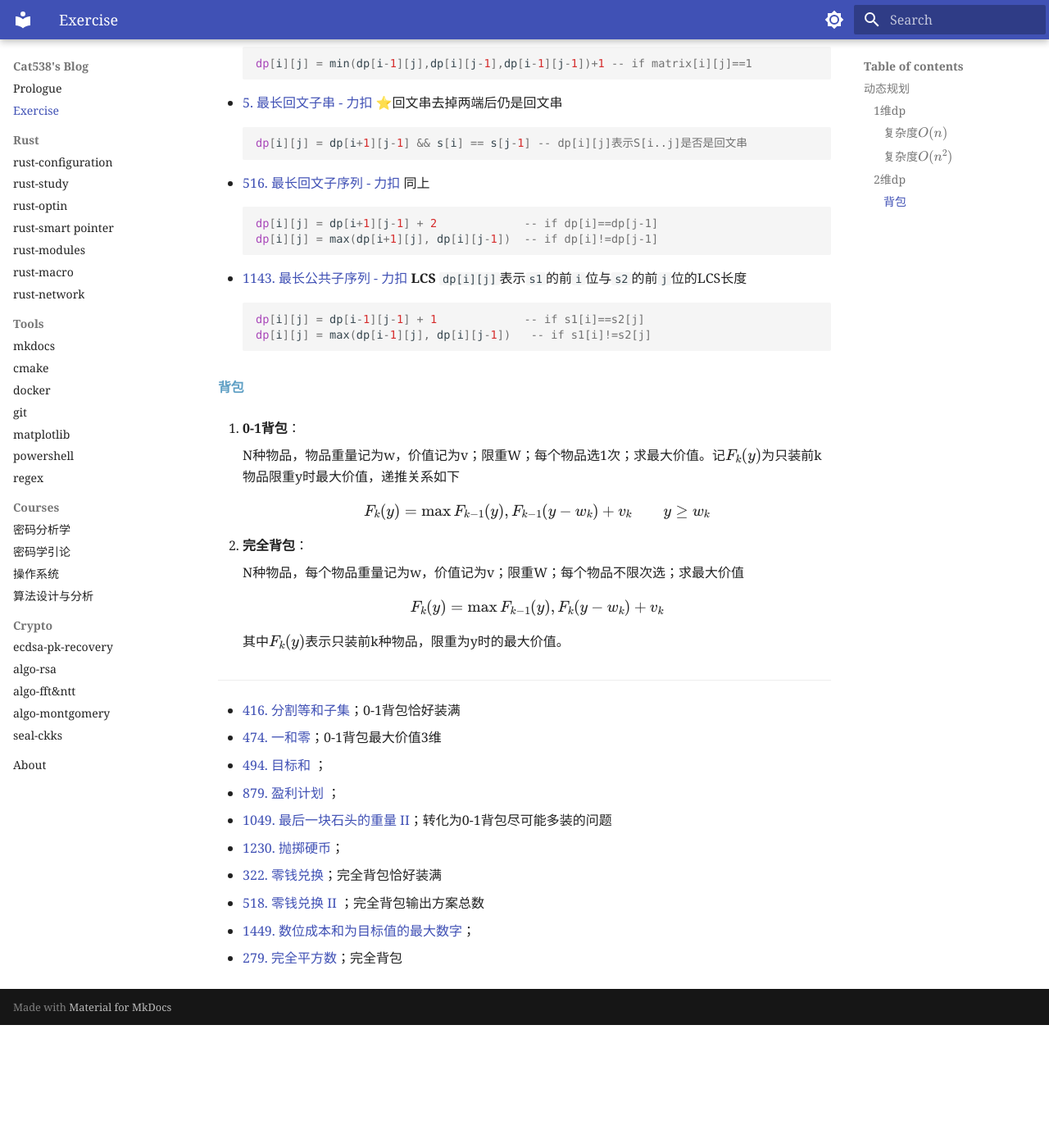
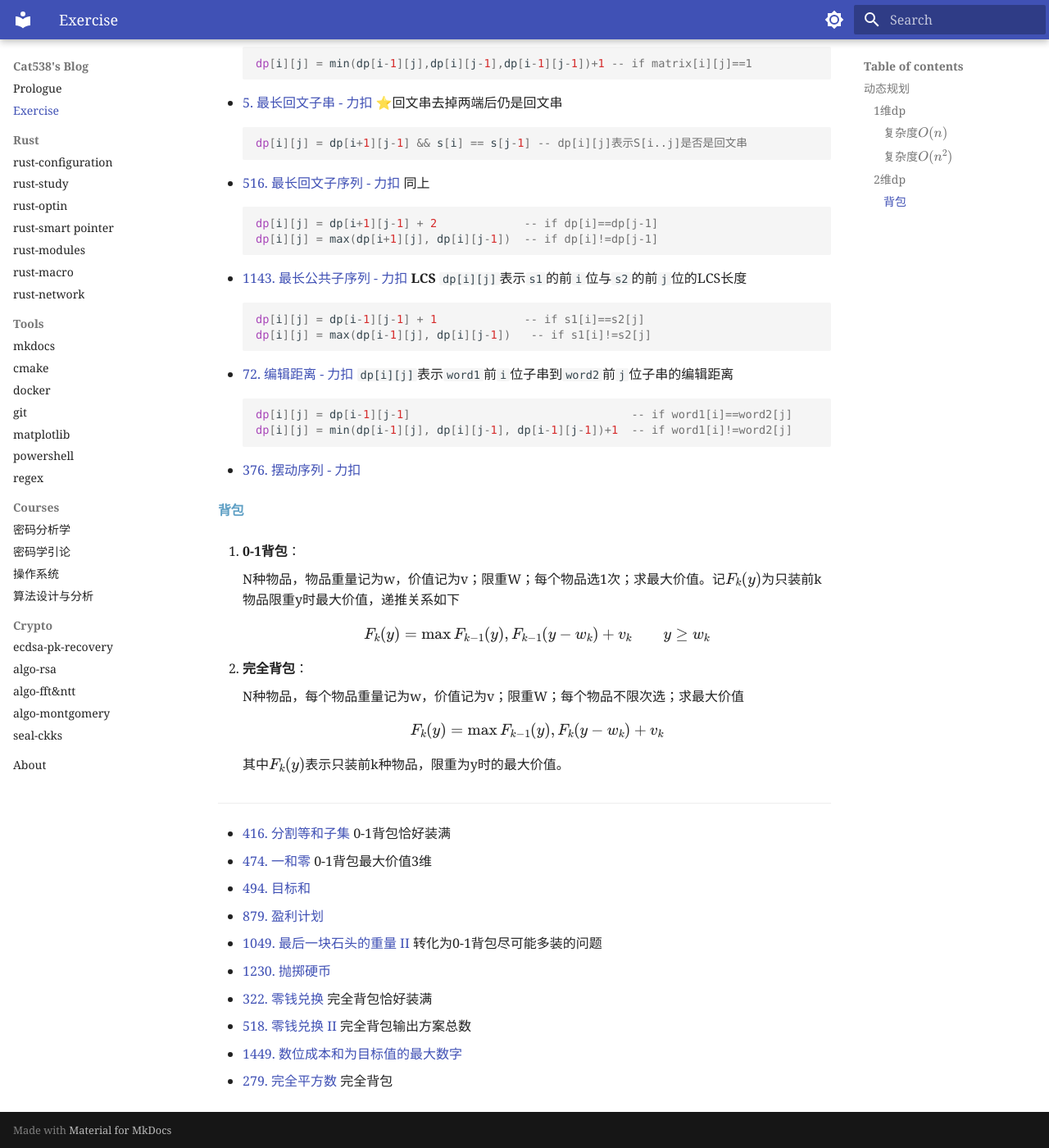
Before and after one commit to cat538/cat538.github.io, an MkDocs documentation site: the page built from docs/plan.md, in a window 1280 px wide and 1400 px high, scrolled down 3647 px. Shown: the whole window at 82% size. Built offline with MkDocs 1.6.1 and Material for MkDocs 9.7.7, drawn with Linux system fonts in a browser that asks for light colours; before the commit the page ends 4897 px from its top, so only the background shows below that.

Commit message:
update exercise

````diff
--- a/docs/plan.md
+++ b/docs/plan.md
@@ -207,7 +207,14 @@ int maxSubArray(vector<int>& nums) {
     dp[i][j] = max(dp[i-1][j], dp[i][j-1])	 -- if s1[i]!=s2[j]
     ```
 
+- [72. 编辑距离 - 力扣](https://leetcode.cn/problems/edit-distance/) `dp[i][j]`表示`word1`前`i`位子串到`word2`前`j`位子串的编辑距离
 
+    ```haskell
+    dp[i][j] = dp[i-1][j-1]                                 -- if word1[i]==word2[j]
+    dp[i][j] = min(dp[i-1][j], dp[i][j-1], dp[i-1][j-1])+1  -- if word1[i]!=word2[j]
+    ```
+
+- [376. 摆动序列 - 力扣](https://leetcode.cn/problems/wiggle-subsequence/)
 
 
 #### 背包
@@ -231,13 +238,13 @@ int maxSubArray(vector<int>& nums) {
 
 
 
-- [416. 分割等和子集](https://leetcode.cn/problems/partition-equal-subset-sum/)；0-1背包恰好装满
-- [474. 一和零](https://leetcode-cn.com/problems/ones-and-zeroes)；0-1背包最大价值3维
-- [494. 目标和 ](https://leetcode.cn/problems/target-sum/)；
-- [879. 盈利计划 ](https://leetcode.cn/problems/profitable-schemes/)；
-- [1049. 最后一块石头的重量 II](https://leetcode.cn/problems/last-stone-weight-ii/)；转化为0-1背包尽可能多装的问题
-- [1230. 抛掷硬币](https://leetcode.cn/problems/toss-strange-coins/)；
-- [322. 零钱兑换](https://leetcode-cn.com/problems/coin-change)；完全背包恰好装满
-- [518. 零钱兑换 II ](https://leetcode-cn.com/problems/coin-change-2)；完全背包输出方案总数
-- [1449. 数位成本和为目标值的最大数字](https://leetcode.cn/problems/form-largest-integer-with-digits-that-add-up-to-target/)；
-- [279. 完全平方数](https://leetcode.cn/problems/perfect-squares/)；完全背包
+- [416. 分割等和子集](https://leetcode.cn/problems/partition-equal-subset-sum/) 0-1背包恰好装满
+- [474. 一和零](https://leetcode-cn.com/problems/ones-and-zeroes) 0-1背包最大价值3维
+- [494. 目标和 ](https://leetcode.cn/problems/target-sum/)
+- [879. 盈利计划 ](https://leetcode.cn/problems/profitable-schemes/)
+- [1049. 最后一块石头的重量 II](https://leetcode.cn/problems/last-stone-weight-ii/) 转化为0-1背包尽可能多装的问题
+- [1230. 抛掷硬币](https://leetcode.cn/problems/toss-strange-coins/)
+- [322. 零钱兑换](https://leetcode-cn.com/problems/coin-change) 完全背包恰好装满
+- [518. 零钱兑换 II ](https://leetcode-cn.com/problems/coin-change-2) 完全背包输出方案总数
+- [1449. 数位成本和为目标值的最大数字](https://leetcode.cn/problems/form-largest-integer-with-digits-that-add-up-to-target/)
+- [279. 完全平方数](https://leetcode.cn/problems/perfect-squares/) 完全背包
````
